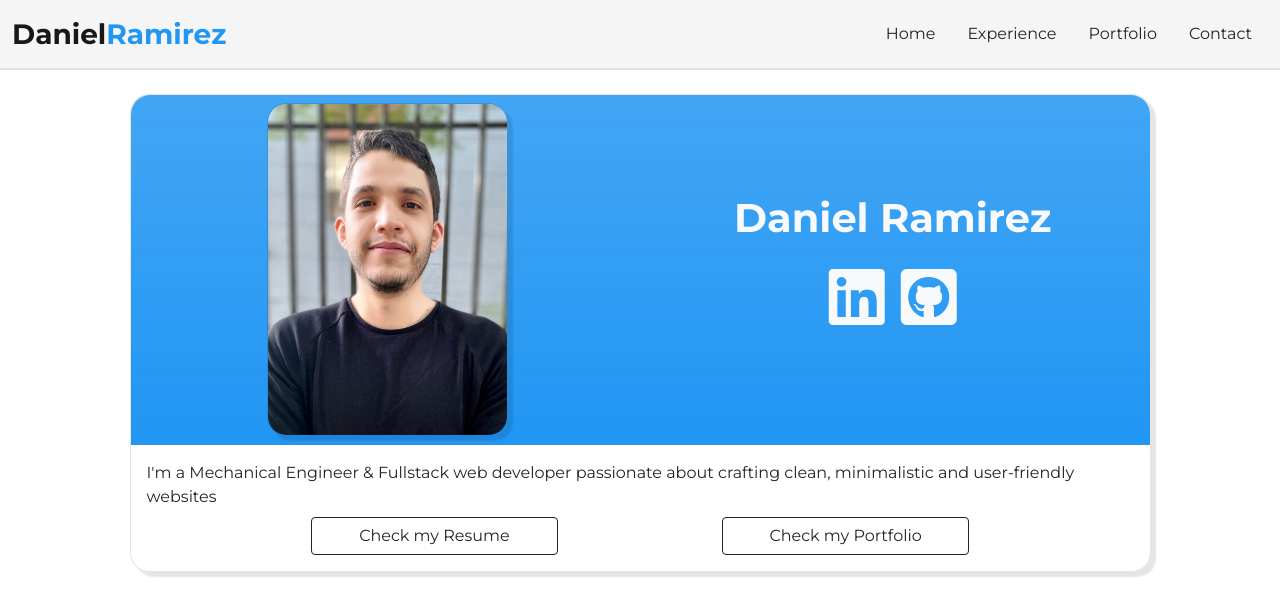
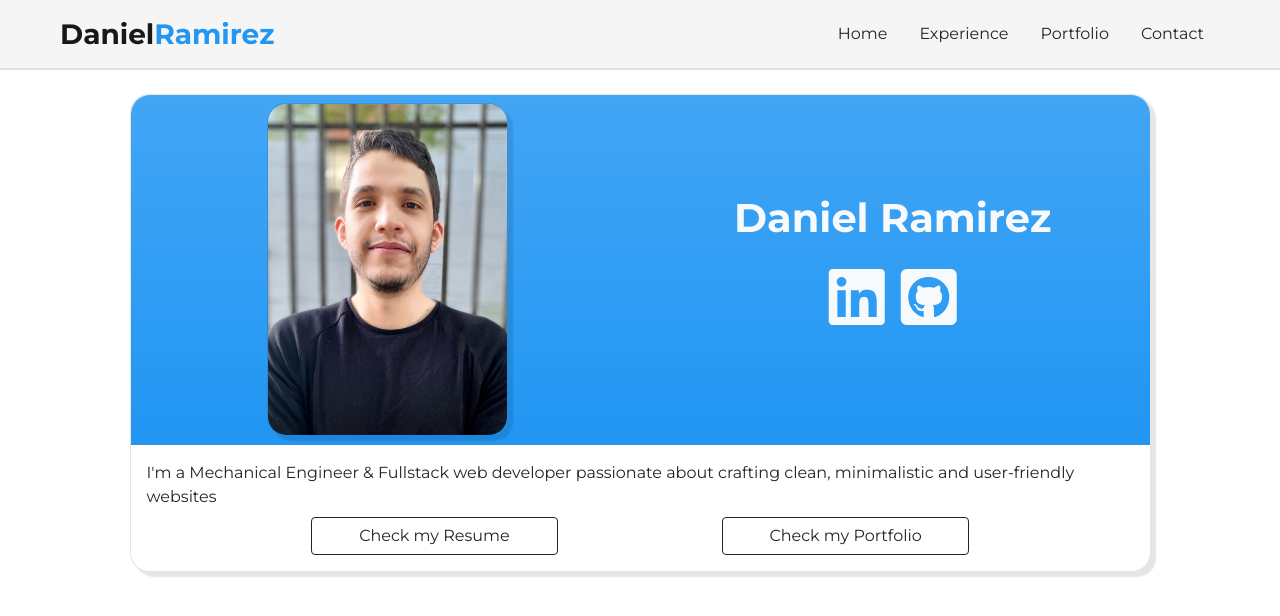
Before and after one commit to danielrs95/personalWeb, a React (Create React App) app: page / in a window 1280 px wide. Shown: the top 616 px of the page. Built offline with nearby package versions, Linux system fonts and the light colour scheme.

Commit message:
Agrega margin al container del navbar

```diff
--- a/src/components/Header.js
+++ b/src/components/Header.js
@@ -38,7 +38,7 @@ const Header = () => {
         class='navbar navbar-light border-bottom border-2'
         style={{ backgroundColor: '#f5f5f5' }}
       >
-        <div class='container-fluid'>
+        <div class='container-fluid mx-5'>
           <a href='/' class='navbar-brand fs-3 fw-bold'>
             <span>Daniel</span>
             <span className='' style={{ color: '#2196f3' }}>
```
